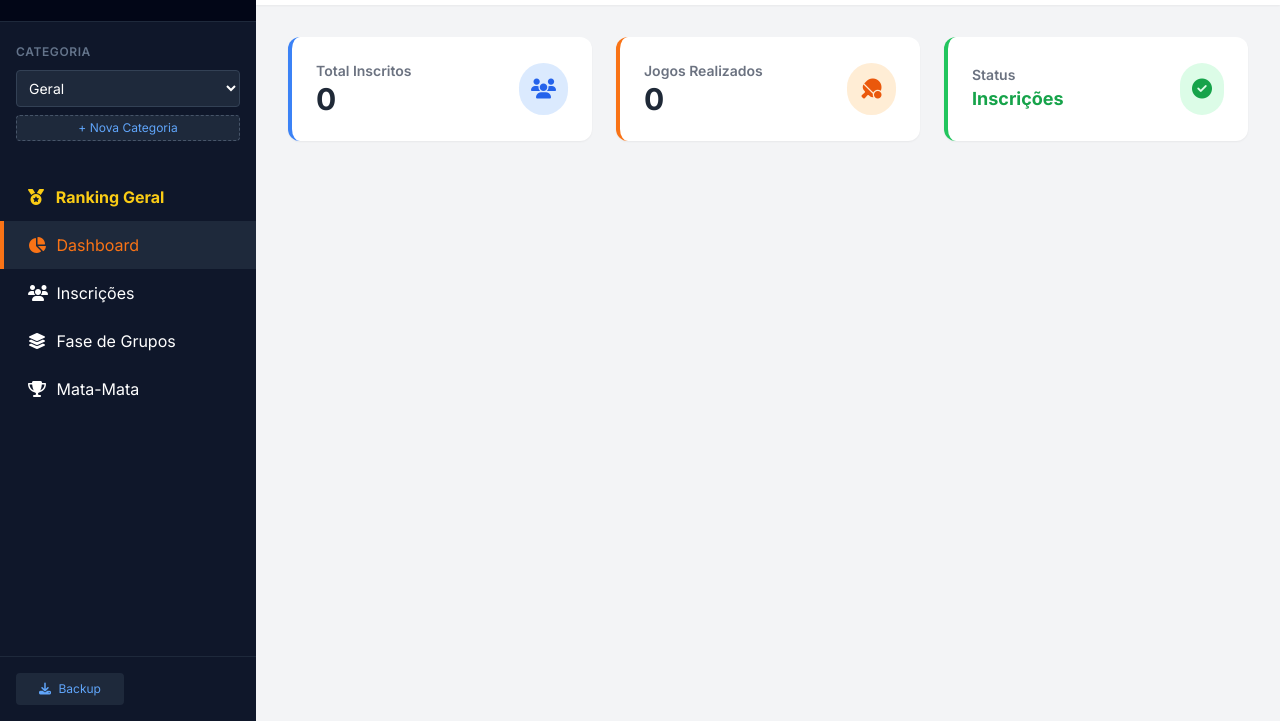
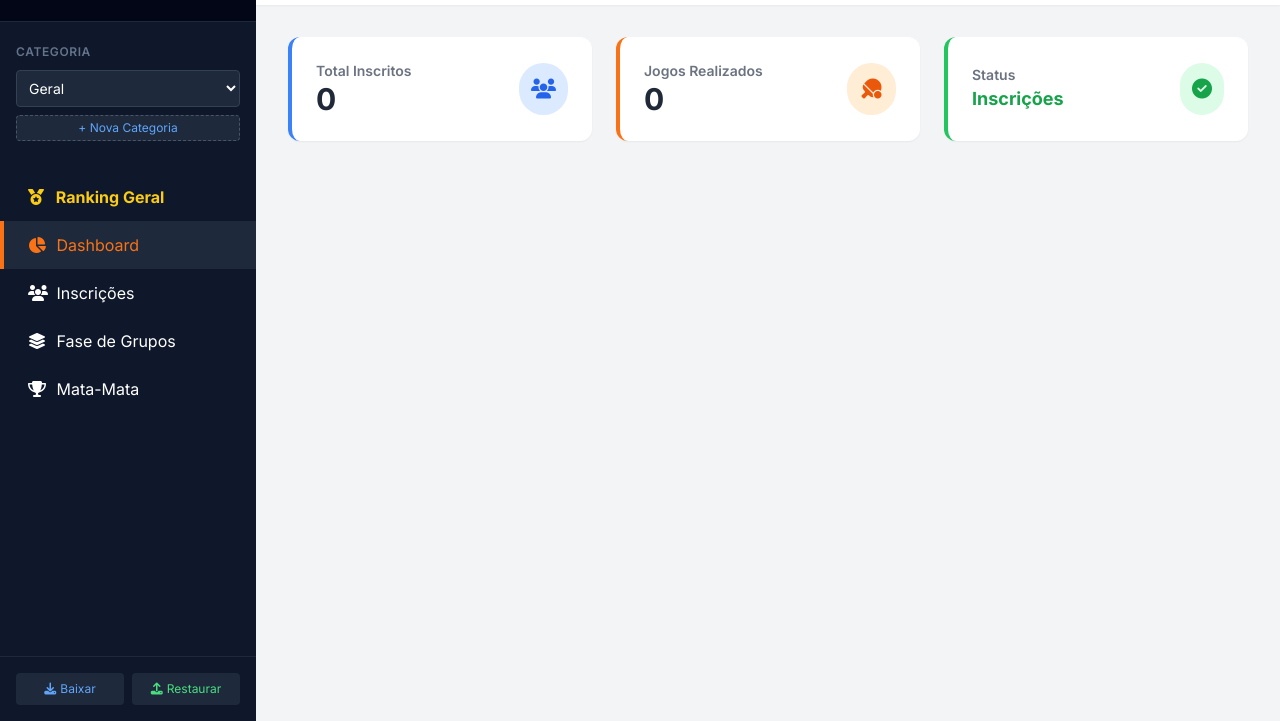
Before and after one commit to Diogo-netto/teste-chaveamento, a website built with Vite: page index.html in a window 1280 px wide. Shown: the part 79-800 px from the top of the page. Built offline with nearby package versions, Linux system fonts and the light colour scheme.

Commit message:
Corrigidos botões de Backup e Restaurar no menu

```diff
--- a/index.html
+++ b/index.html
@@ -131,8 +131,16 @@ window.onerror = function(msg, url, line) {
             </button>
         </nav>
         <div class="p-4 border-t border-slate-800 grid grid-cols-2 gap-2">
-            <button onclick="downloadBackup()" class="text-xs bg-slate-800 text-blue-400 p-2 rounded hover:bg-slate-700"><i class="fas fa-download mr-1"></i> Backup</button>
-        </div>
+    <button onclick="downloadBackup()" class="text-xs bg-slate-800 text-blue-400 p-2 rounded hover:bg-slate-700 transition flex items-center justify-center gap-1">
+        <i class="fas fa-download"></i> Baixar
+    </button>
+    <button onclick="document.getElementById('backupInput').click()" class="text-xs bg-slate-800 text-green-400 p-2 rounded hover:bg-slate-700 transition flex items-center justify-center gap-1">
+        <i class="fas fa-upload"></i> Restaurar
+    </button>
+    <!-- O input oculto deve ficar aqui, junto com o botão -->
+    <input type="file" id="backupInput" accept=".json" class="hidden" onchange="restoreBackup(this)">
+</div>
+
     </aside>
 
     <main class="flex-1 flex flex-col bg-gray-100 overflow-hidden relative">
```
